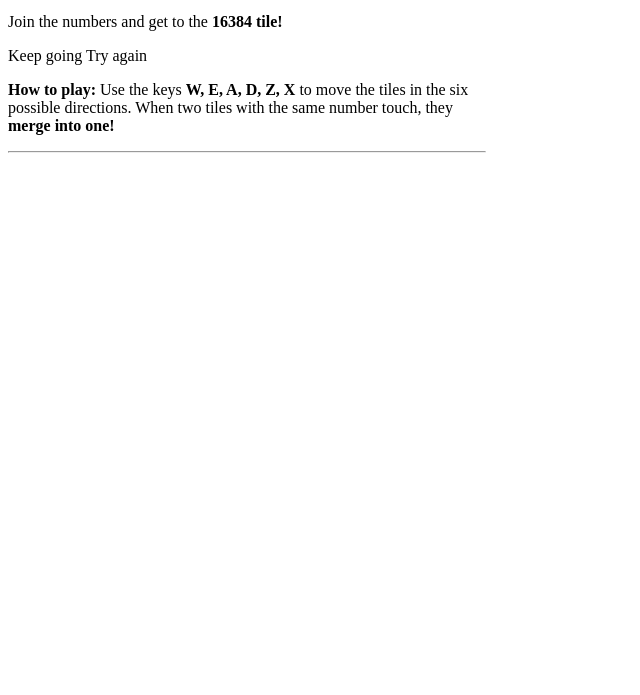
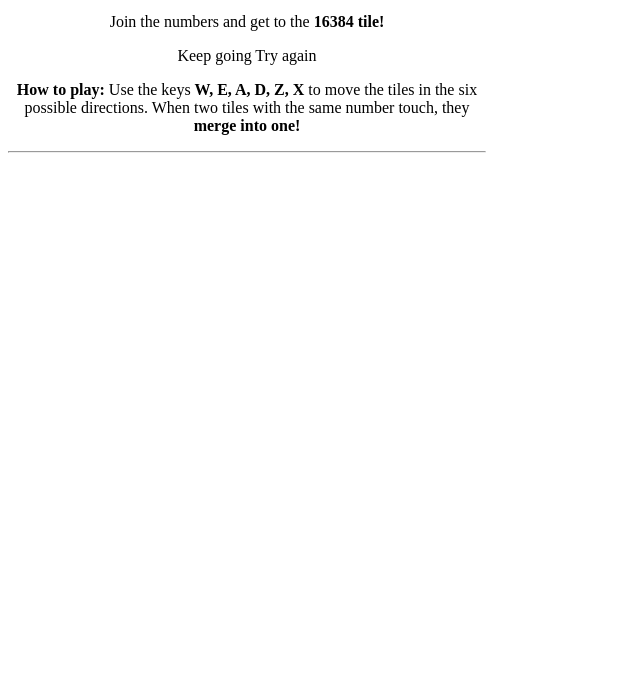
Before and after one commit to rohanyshah/HoneyMerge-Webapp, a plain HTML site: page index.html in a window 1280 px wide. Shown: the part 105-800 px from the top of the page, without its empty margins (0-640 px from the left). Drawn offline with nearby package versions, Linux system fonts and the light colour scheme; files that its build step writes are made by us from their sources; a script that the page names is missing.

Commit message:
fix centering issue

```diff
--- a/index.html
+++ b/index.html
@@ -10,6 +10,7 @@
 </head>
 <body>
 <div style="width:478px">
+<div align="center">
 
   <div class="container">
     <div class="heading">
```
